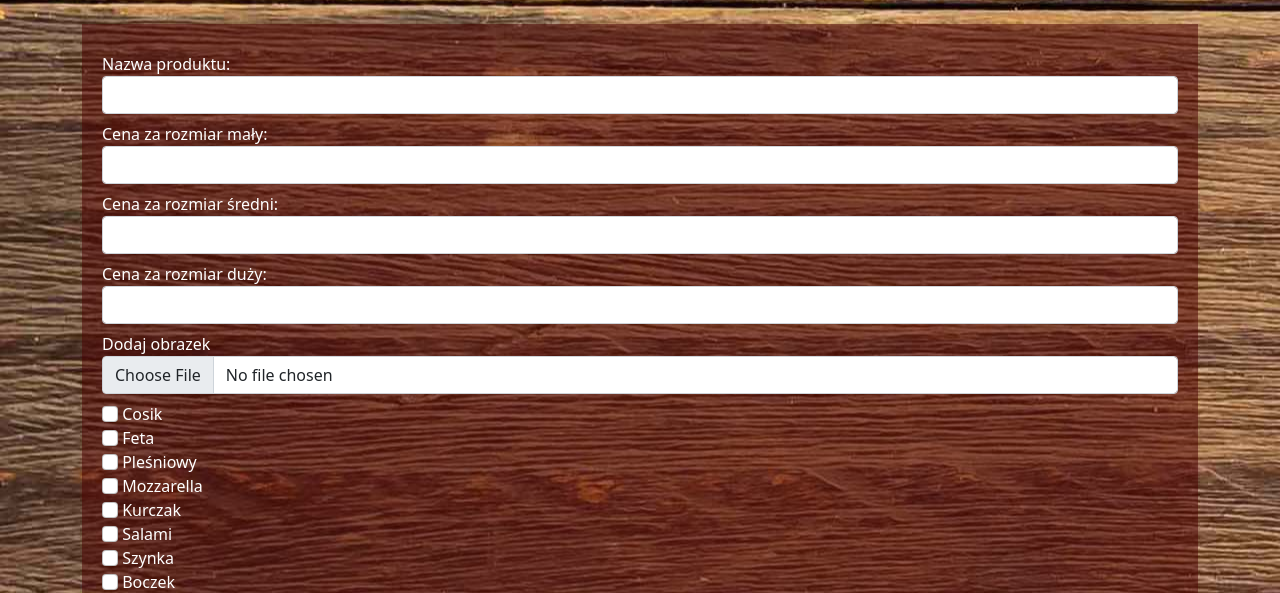
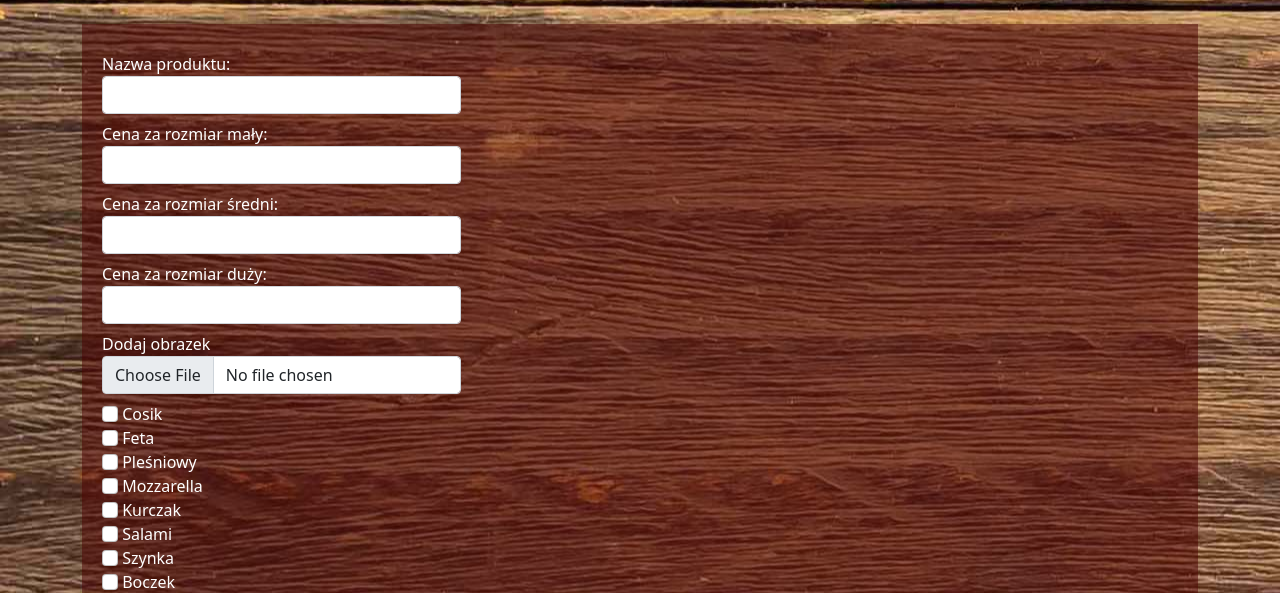
Before and after one commit to PicuBicu/pizzeria, a PHP site: page /pizzeria/admin/index.php?action=add in a window 1280 px wide. Shown: the part 97-690 px from the top of the page. Run offline with PHP 8.4, Linux system fonts and the light colour scheme; the visitor is signed in with stand-in values (Sample User, id 1); data comes from the database, SQL or seed files in the repository; some libraries are stand-ins or nearby versions.

Commit message:
Change width of fields in food add form

```diff
--- a/pizzeria/admin/views/food-add-form.php
+++ b/pizzeria/admin/views/food-add-form.php
@@ -1,14 +1,24 @@
 <form action="controllers/product_add.php" method="post" enctype="multipart/form-data">
+    <div class="col-4">
         <label for="name" class="mt-2">Nazwa produktu:</label>
         <input class="form-control" required name="name" />
+    </div>
+    <div class="col-4">
         <label for="small" class="mt-2">Cena za rozmiar mały:</label>
         <input class="form-control" type="number" required name="small" />
+    </div>
+    <div class="col-4">
         <label for="average" class="mt-2">Cena za rozmiar średni:</label>
         <input class="form-control" type="number" required name="average" />
+    </div>
+    <div class="col-4">
         <label for="big" class="mt-2">Cena za rozmiar duży:</label>
         <input class="form-control" type="number" required name="big" />
+    </div>
+    <div class="col-4">
         <label for="photo" class="mt-2">Dodaj obrazek</label>
         <input class="form-control" type="file" required name="uploadFile" value="" />
+    </div>
     <div class=" mt-2">
         <?php foreach ($ingredientsList as $row) : ?>
             <input type="checkbox" class="form-check-input" name="ingredients[]" value="<?= $row["id"] ?>" />
```
Lines whose indentation alone changed are shown as unchanged.
